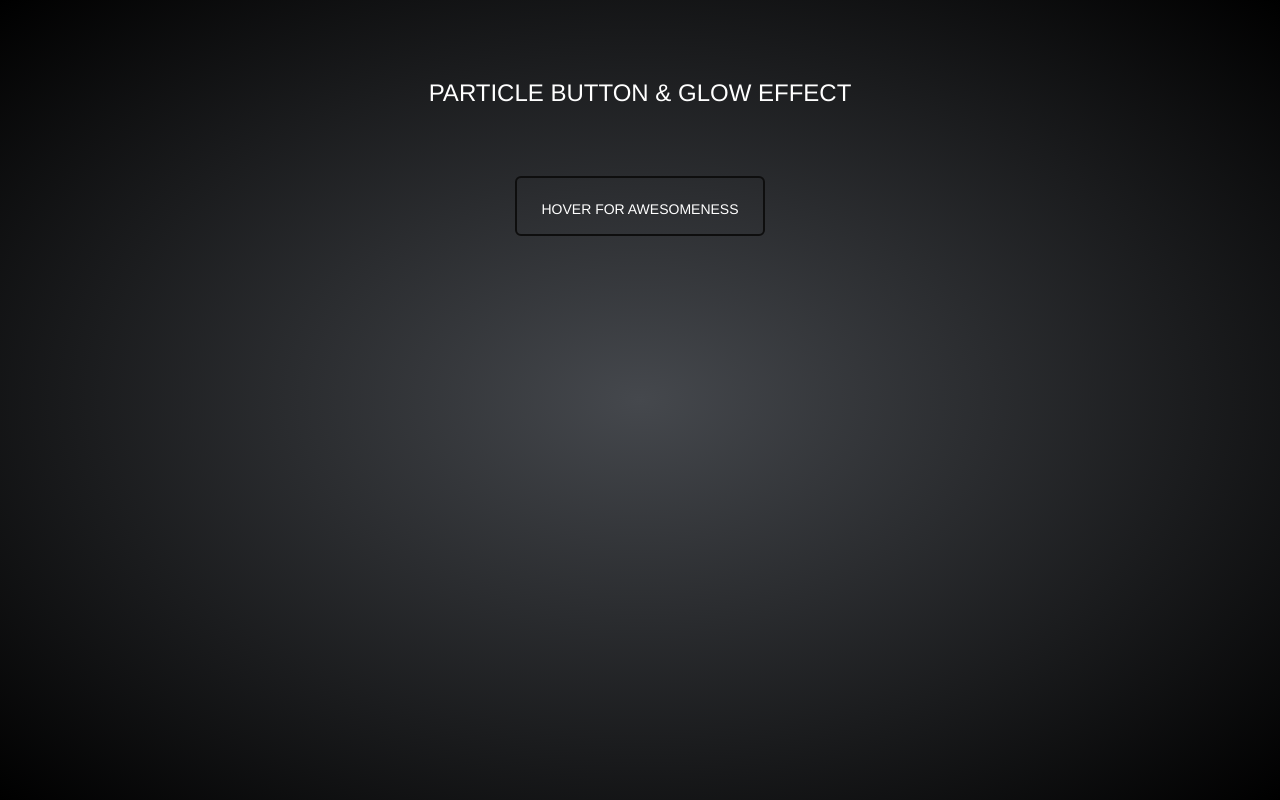
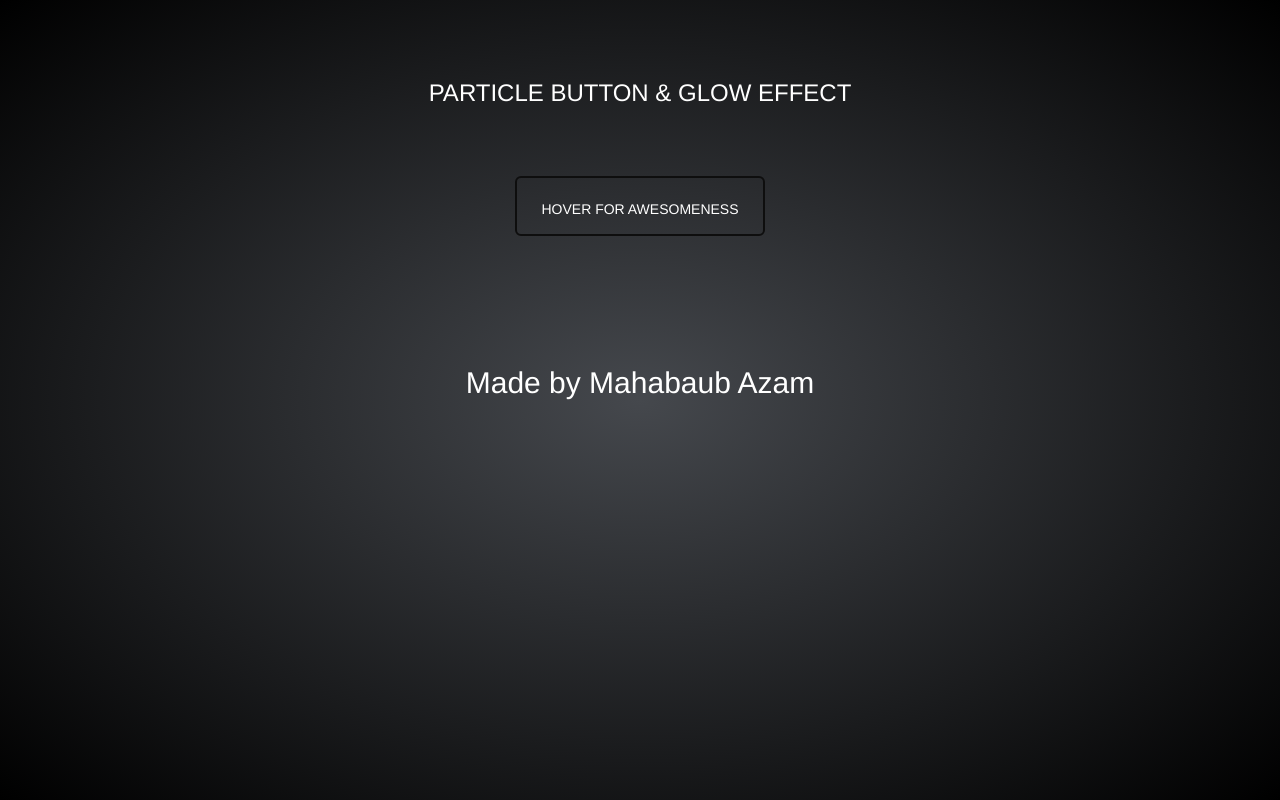
Before and after one commit to CoderMahabub/particle_button-glow_effect, a plain HTML site: page index.html in a window 1280 px wide. Drawn offline with nearby package versions, Linux system fonts and the light colour scheme.

Commit message:
Update index.html

```diff
--- a/index.html
+++ b/index.html
@@ -33,7 +33,7 @@
 
 
 
-
+  <h2>Made by Mahabaub Azam</h2>
 <!--<p><button class="BT-NF" type="button" id="resetBtn">Reset</button></p>-->
   <script src='http://cdnjs.cloudflare.com/ajax/libs/jquery/2.1.3/jquery.min.js'></script>
 
```
